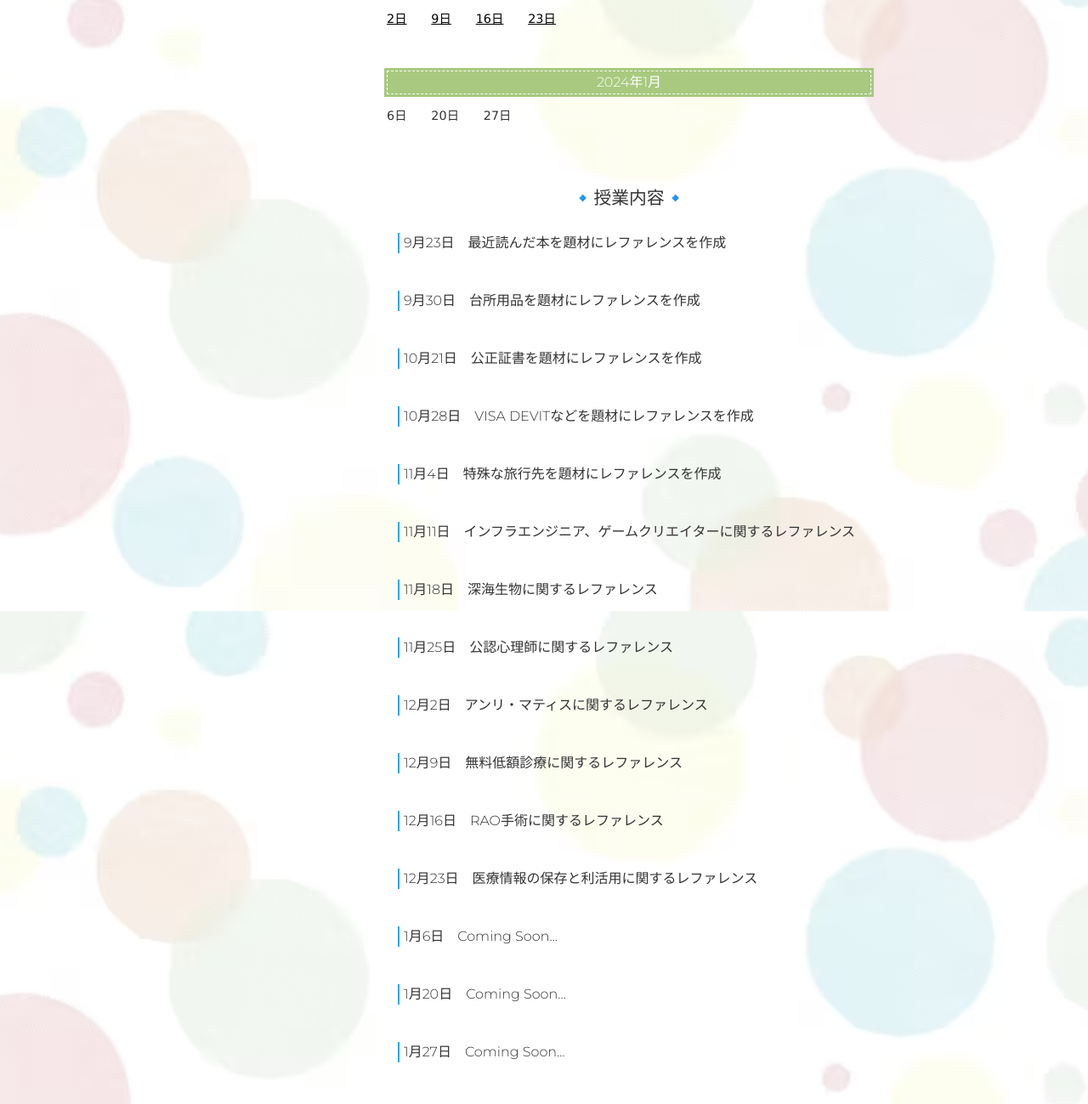
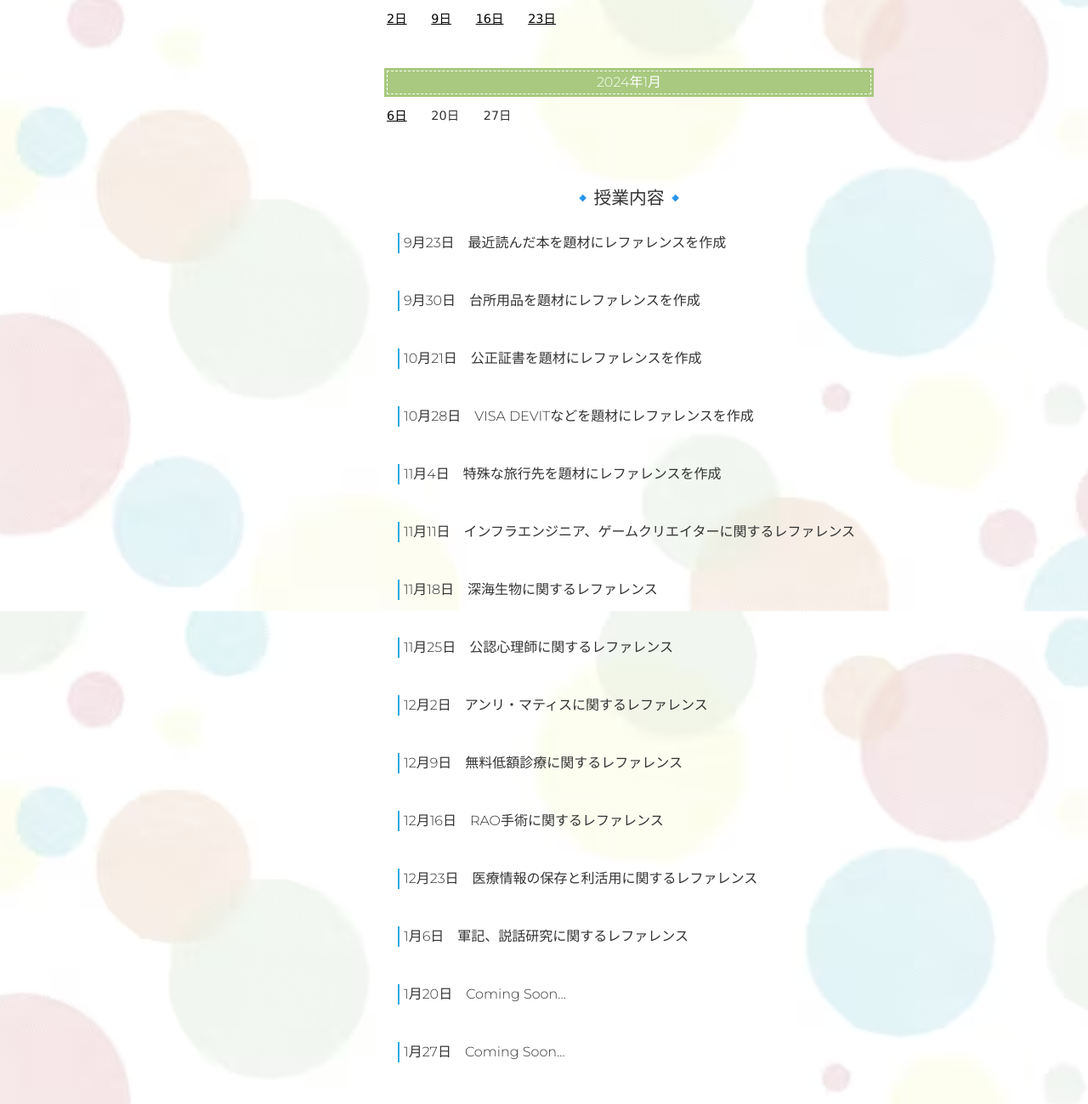
Before and after one commit to yayoioki/kadai02, a plain HTML site: page index.html in a window 1280 px wide. Shown: the part 881-2180 px from the top of the page at 85% size. Drawn offline with Linux system fonts and the light colour scheme.

Commit message:
Add files via upload

```diff
--- a/index.html
+++ b/index.html
@@ -65,7 +65,7 @@
 <h5><a href="../kadai02/kadai/20231202/">2日</a>　　<a href="../kadai02/kadai/20231209_02/bibi/?book=20231209.epub">9日</a>　　<a href="../kadai02/kadai/20231216/bibi/?book=20231216.epub">16日</a>　　<a href="../kadai02/kadai/20231223/bibi/?book=20231223.epub">23日</a></h5>
 <br><!-- 改行タグ -->
 <h4>2024年1月</h4>
-<h5>6日　　20日　　27日</h5>
+<h5><a href="../kadai02/kadai/20240106/bibi/?book=20240106.epub">6日</a>　　20日　　27日</h5>
 
 
 
@@ -144,7 +144,7 @@
 </dl>
 <br><!-- 改行タグ -->
 <dl class="dl1">
-<dt class="dt1">1月6日　Coming Soon...</dt>
+<dt class="dt1">1月6日　軍記、説話研究に関するレファレンス</dt>
 <!--ここに授業のリンクいれる-->
 
 </dl>
@@ -182,6 +182,7 @@
 2023年12月9日　本日分更新！<br>
 2023年12月16日　本日分更新！<br>
 2023年12月23日　本日分更新！<br>
+2024年1月6日　本日分更新！<br>
 
 
 </div>
```
